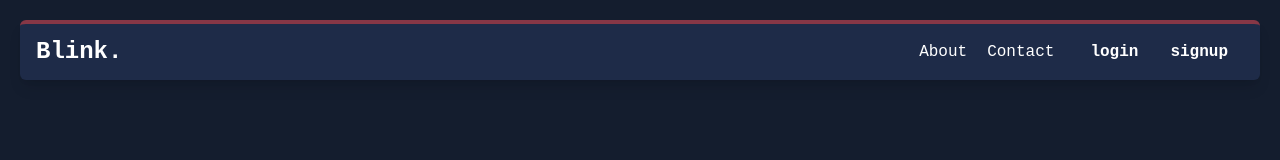
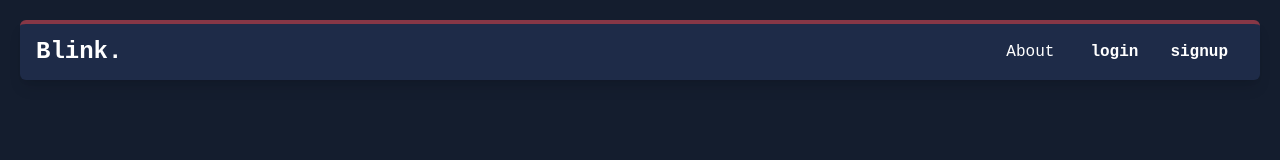
Before and after one commit to Afaqak/Classroom_Dashboard, a Next.js app: page / in a window 1280 px wide. Shown: the top 160 px of the page. Built offline with nearby package versions, Linux system fonts and the light colour scheme.

Commit message:
second commit

```diff
--- a/components/navbar.jsx
+++ b/components/navbar.jsx
@@ -37,9 +37,7 @@ const Nav = () => {
         <li>
           <Link href="/about">About</Link>
         </li>
-        <li>
-          <Link href="/contact">Contact</Link>
-        </li>
+
         {user ? (
           <>
             <li>
```
